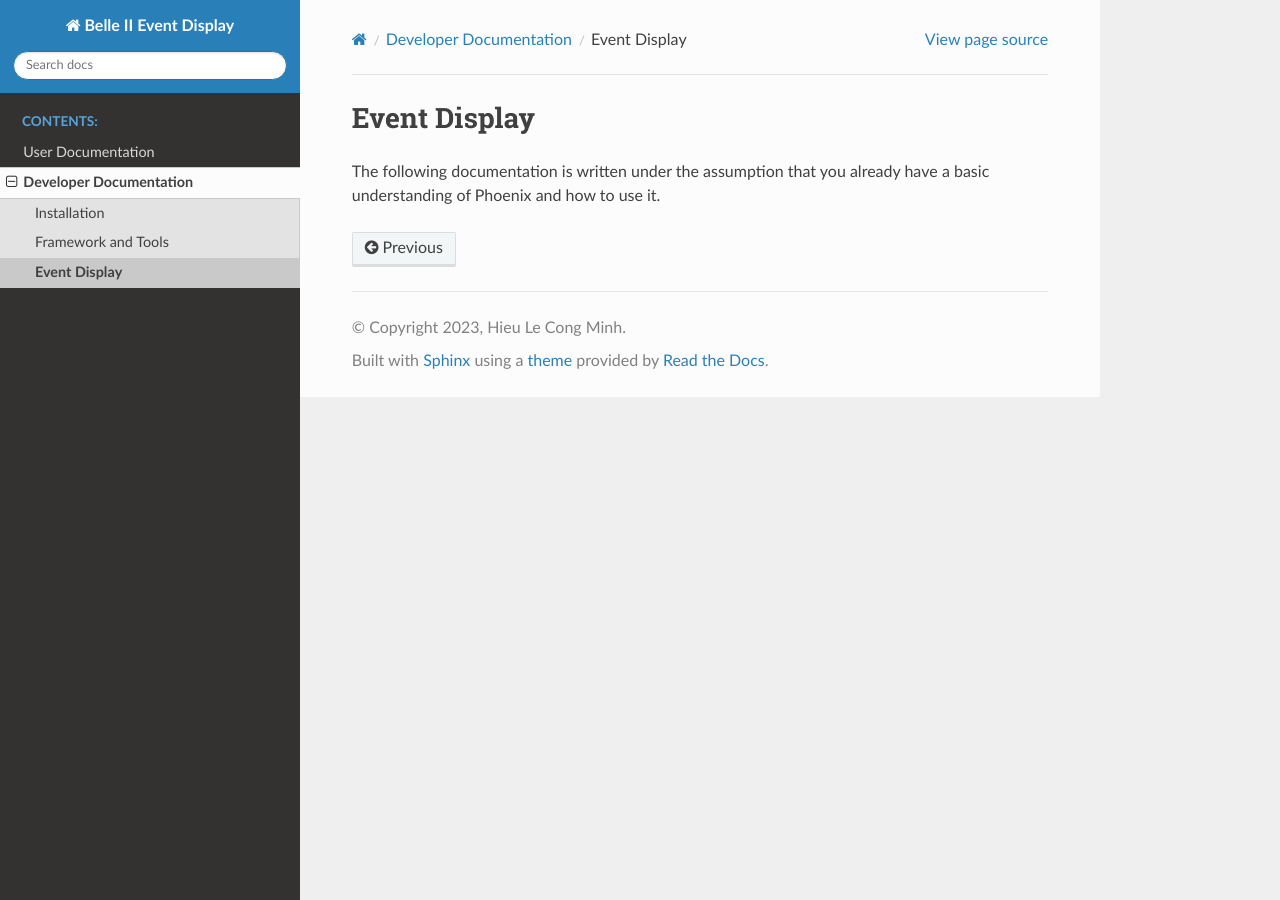
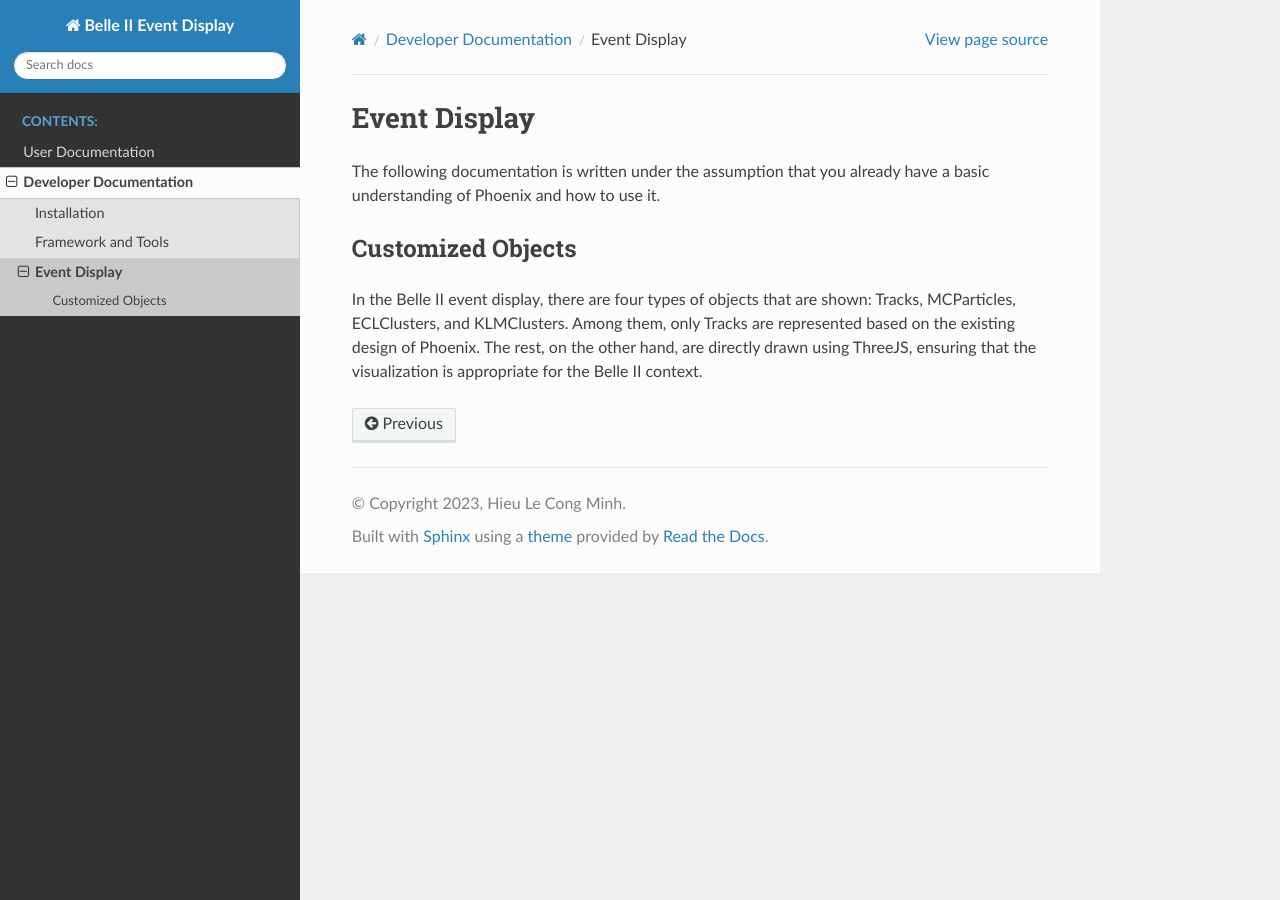
Before and after one commit to HieuLCM/gsoc2023_belle2_display, a Sphinx documentation site: the page built from docs/source/developer/event_display.rst, in a window 1280 px wide. Built offline with Sphinx 7.4.7 and the Read the Docs theme 2.0.0, drawn with Linux system fonts in a browser that asks for light colours.

```diff
--- a/docs/source/developer/event_display.rst
+++ b/docs/source/developer/event_display.rst
@@ -2,3 +2,8 @@
 =============
 
 The following documentation is written under the assumption that you already have a basic understanding of Phoenix and how to use it.
+
+Customized Objects
+------------------
+
+In the Belle II event display, there are four types of objects that are shown: Tracks, MCParticles, ECLClusters, and KLMClusters. Among them, only Tracks are represented based on the existing design of Phoenix. The rest, on the other hand, are directly drawn using ThreeJS, ensuring that the visualization is appropriate for the Belle II context.
```
